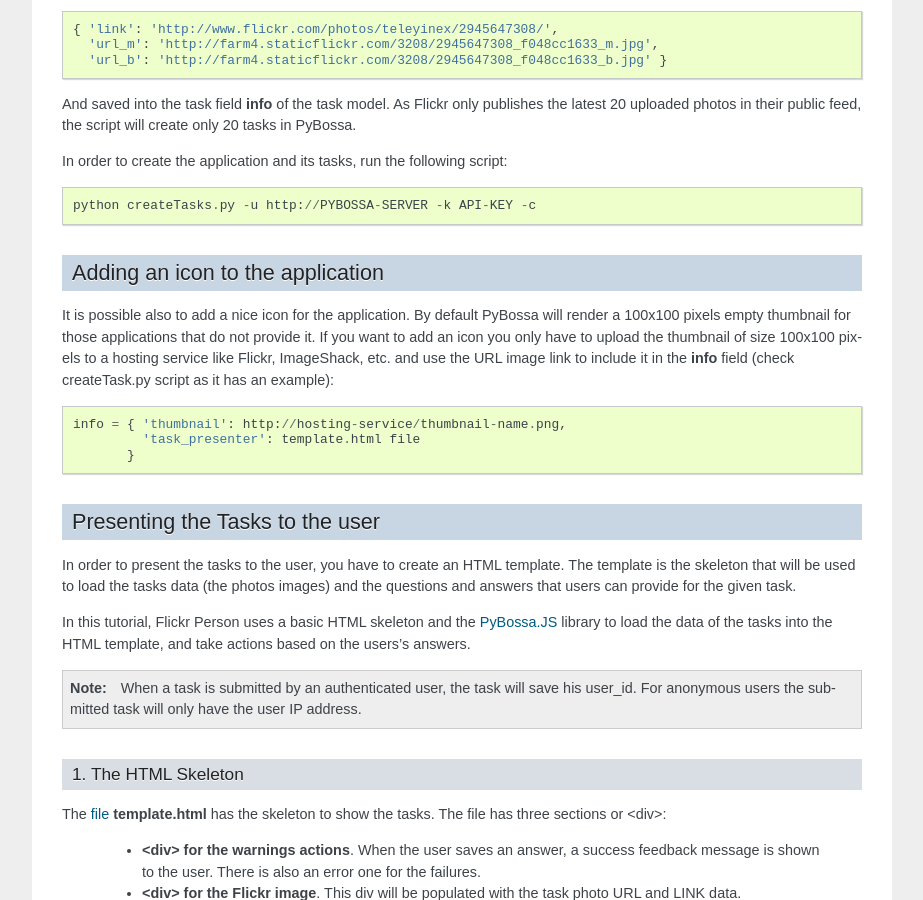
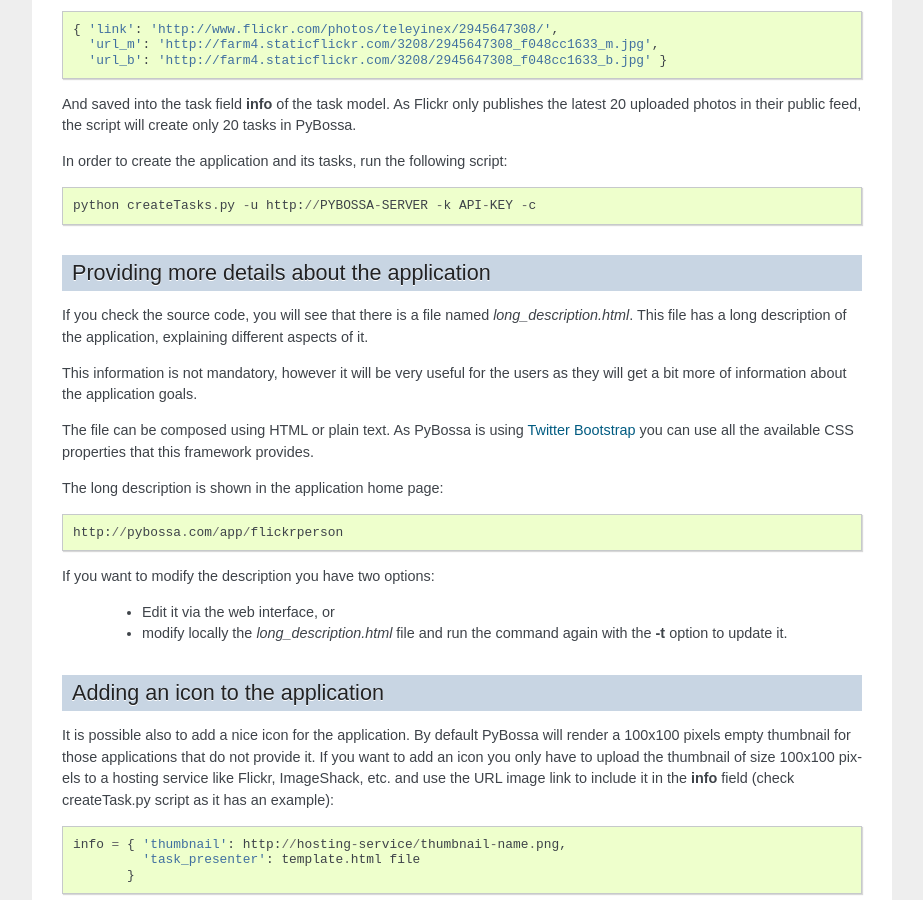
Before and after one commit to Scifabric/pybossa, a Sphinx documentation site: the page built from doc/user/create-application-tutorial.rst, in a window 1280 px wide and 900 px high, scrolled down 1460 px. Shown: the whole window, without its empty margins (198-1121 px from the left). Built offline with Sphinx 7.4.7, drawn with Linux system fonts in a browser that asks for light colours; some of the changed text lies outside the part shown.

Commit message:
Documentation about long_description field. Refs #96

```diff
--- a/doc/user/create-application-tutorial.rst
+++ b/doc/user/create-application-tutorial.rst
@@ -93,6 +93,31 @@ create only 20 tasks in PyBossa.
 In order to create the application and its tasks, run the following script::
 
   python createTasks.py -u http://PYBOSSA-SERVER -k API-KEY -c
+
+Providing more details about the application
+============================================
+
+If you check the source code, you will see that there is a file named
+*long_description.html*. This file has a long description of the application,
+explaining different aspects of it.
+
+This information is not mandatory, however it will be very useful for the users
+as they will get a bit more of information about the application goals.
+
+The file can be composed using HTML or plain text. As PyBossa is using `Twitter
+Bootstrap <http://twitter.github.com/bootstrap/>`_ you can use all the available
+CSS properties that this framework provides.
+
+The long description is shown in the application home page::
+
+ http://pybossa.com/app/flickrperson
+
+If you want to modify the description you have two options:
+
+ * Edit it via the web interface, or
+ * modify locally the *long_description.html* file and run the command again
+   with the **-t** option to update it.
+
 
 Adding an icon to the application
 =================================
```
Also changed, not shown: doc/model.rst (+4 -3 lines).
